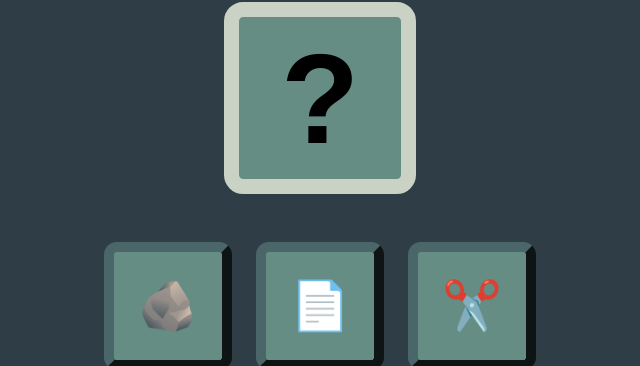
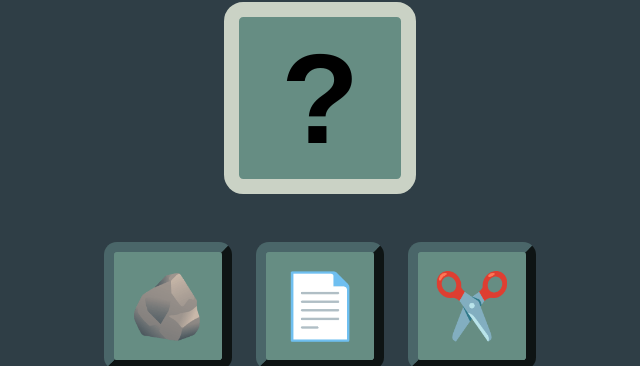
Before and after one commit to zraycd/rockpaperscissors, a plain HTML site: page index.html in a window 1280 px wide. Shown: the part 135-501 px from the top of the page, without its empty margins (328-968 px from the left). Drawn offline with Linux system fonts and the light colour scheme.

Commit message:
change font size

```diff
--- a/style.css
+++ b/style.css
@@ -39,7 +39,7 @@ body {
     height: 10vw;
     width: 10vw;
     border-radius: 10%;
-    font-size: 48px;
+    font-size: 5vw;
 }
 #computerSelection {
     height: 15vw;
```
